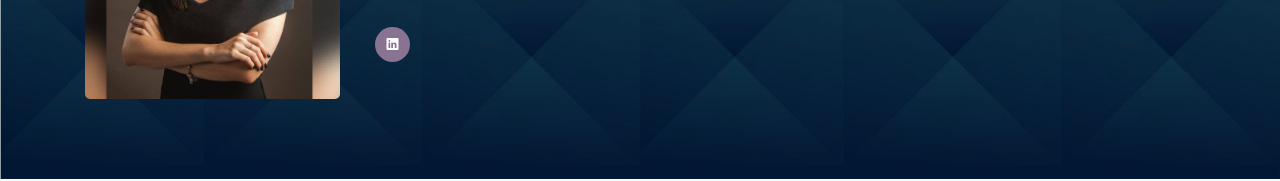
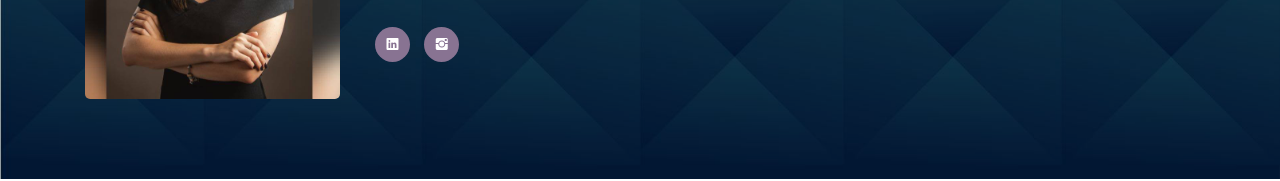
Before and after one commit to fab835/dani, a plain HTML site: page index.html in a window 1280 px wide. Shown: the part 230-411 px from the top of the page. Drawn offline with Linux system fonts and the light colour scheme; files whose address does not match are found by name.

Commit message:
add instagrm

```diff
--- a/index.html
+++ b/index.html
@@ -78,6 +78,7 @@
 							</ul>
 							<ul class="social-icons">
 								<li><a href="https://www.linkedin.com/in/daniella-souza-805595124/" target="_blank"><i class="ion-social-linkedin"></i></a></li>
+								<li><a href="https://www.instagram.com/daniellasouza/" target="_blank"><i class="ion-social-instagram"></i></a></li>
 							</ul>
 					</div><!-- col-sm-8 -->
 
```
